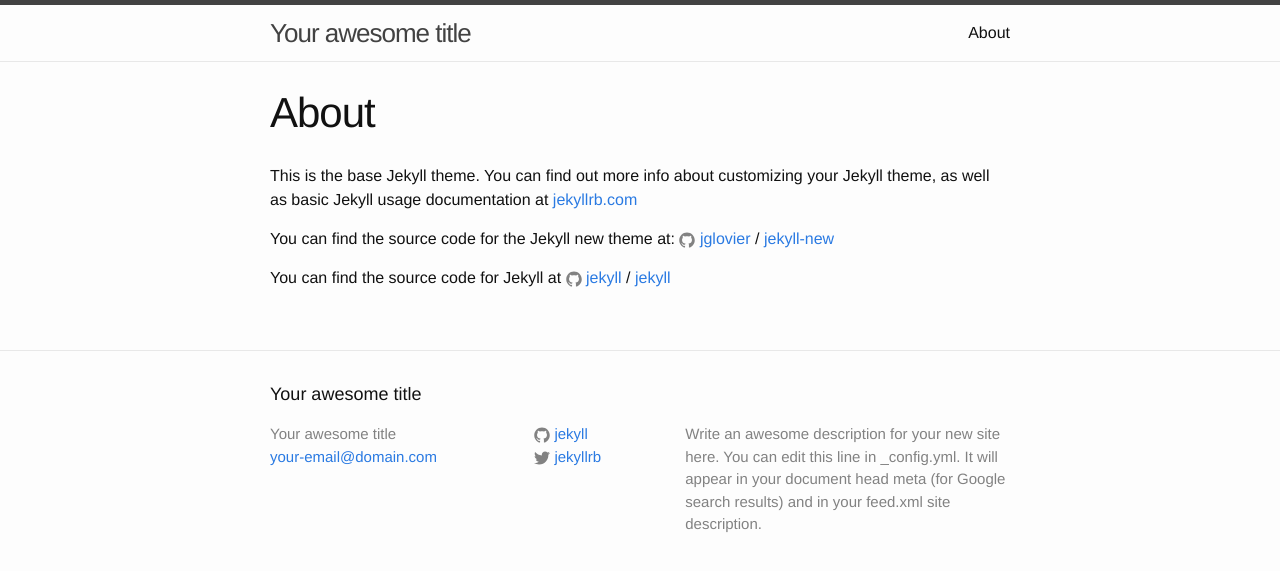
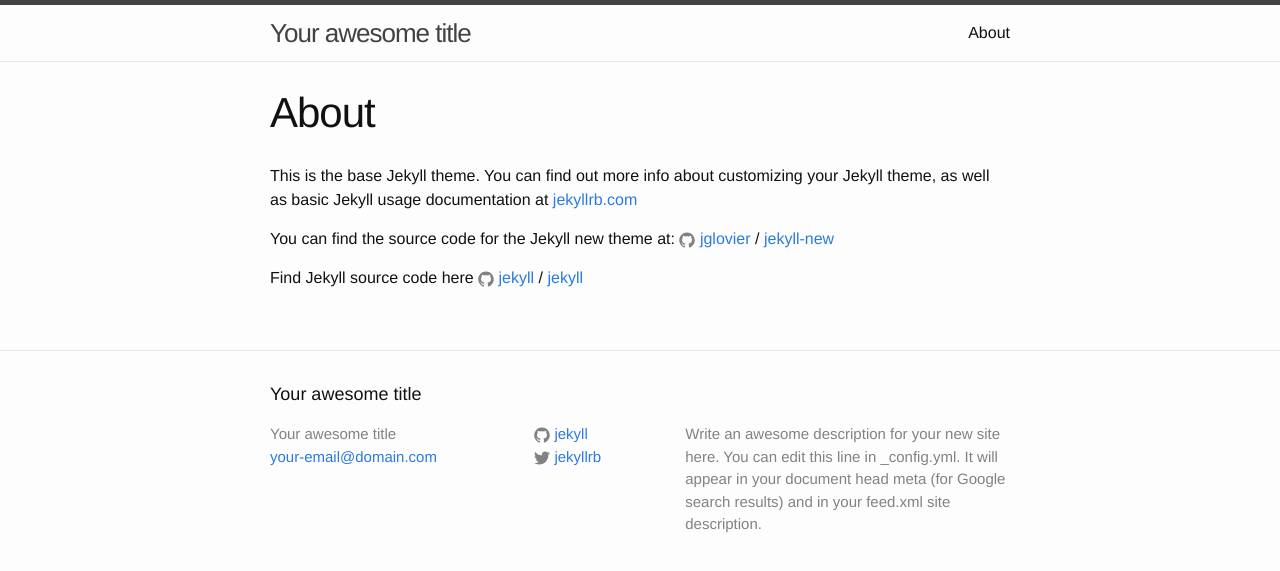
Before and after one commit to osprey01/osprey01.github.io, a Jekyll site: the page built from about.md, in a window 1280 px wide. Shown: the top 571 px of the page. Built offline with Jekyll 4.4.1, drawn with Linux system fonts in a browser that asks for light colours.

Commit message:
Update about.md

```diff
--- a/about.md
+++ b/about.md
@@ -10,6 +10,6 @@ You can find the source code for the Jekyll new theme at:
 {% include icon-github.html username="jglovier" %} /
 [jekyll-new](https://github.com/jglovier/jekyll-new)
 
-You can find the source code for Jekyll at
+Find Jekyll source code here
 {% include icon-github.html username="jekyll" %} /
 [jekyll](https://github.com/jekyll/jekyll)
```
